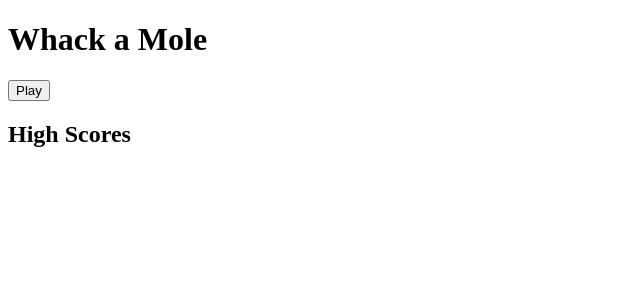
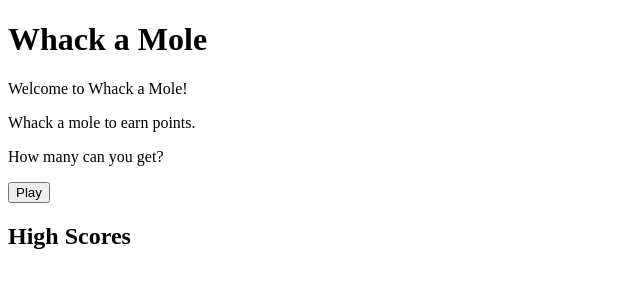
Before and after one commit to emiliodmorales/whack-a-mole, a React (Vite) app: page / in a window 1280 px wide. Shown: the top 300 px of the page, without its empty margins (0-640 px from the left). Built offline with nearby package versions, Linux system fonts and the light colour scheme.

Commit message:
add instructions to home screen

```diff
--- a/src/home/HomeScreen.jsx
+++ b/src/home/HomeScreen.jsx
@@ -5,6 +5,9 @@ export default function HomeScreen() {
   const { startGame, highScores } = useGame();
   return (
     <>
+      <p>Welcome to Whack a Mole!</p>
+      <p>Whack a mole to earn points.</p>
+      <p>How many can you get?</p>
       <button onClick={startGame}>Play</button>
       <section className="high-scores">
         <h2>High Scores</h2>
```
